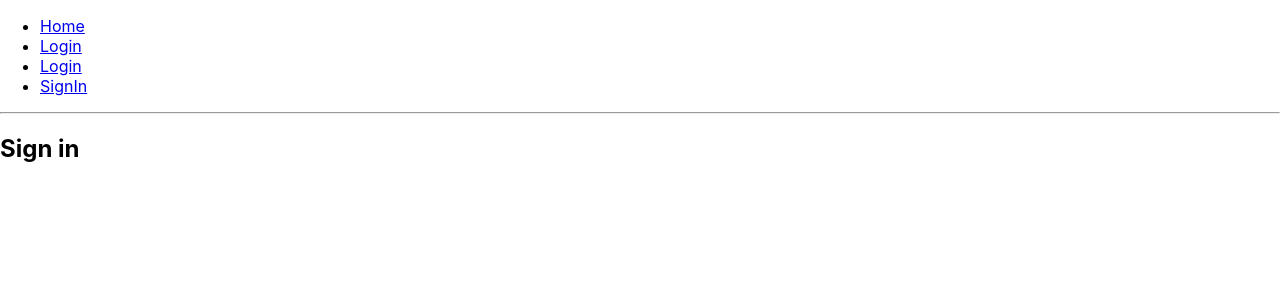
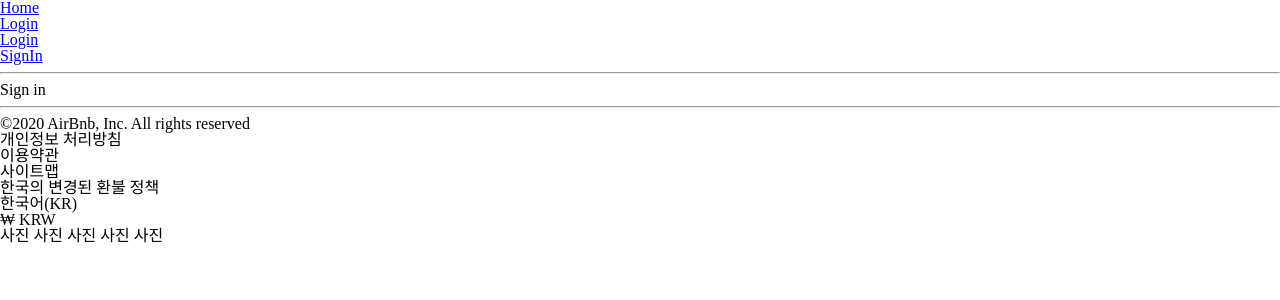
Before and after one commit to qkrwlgh91/Reactairbnb, a React (Create React App) app: page /SignIn in a window 1280 px wide. Shown: the top 300 px of the page. Built offline with nearby package versions, Linux system fonts and the light colour scheme.

Commit message:
scss standard structure setting

```diff
--- a/package.json
+++ b/package.json
@@ -6,6 +6,7 @@
     "@testing-library/jest-dom": "^4.2.4",
     "@testing-library/react": "^9.3.2",
     "@testing-library/user-event": "^7.1.2",
+    "node-sass": "^4.14.1",
     "react": "^16.13.1",
     "react-dom": "^16.13.1",
     "react-redux": "^7.2.0",
--- /dev/null
+++ b/src/components/Footer.js
@@ -0,0 +1,24 @@
+import React from "react";
+
+const Footer = () => {
+    return (
+        <div className="footerBox">
+
+                <ul>
+                    <li>&copy;2020 AirBnb, Inc. All rights reserved</li>
+                    <li>개인정보 처리방침</li>
+                    <li>이용약관 </li>
+                    <li>사이트맵 </li>
+                    <li>한국의 변경된 환불 정책</li>
+                </ul>
+
+                <ul>
+                    <li>한국어(KR)</li>
+                    <li>&#8361; KRW</li>
+                    <li>사진 사진 사진 사진 사진</li>
+                </ul>
+            </div>
+    )
+}
+
+export default Footer;
--- a/src/index.js
+++ b/src/index.js
@@ -3,6 +3,7 @@
 import './index.css';
 import Root from 'client/Root';
 import * as serviceWorker from './serviceWorker';
+import 'scss/airbnb.scss';
 
 ReactDOM.render(
   <React.StrictMode>
--- /dev/null
+++ b/src/scss/airbnb.scss
@@ -0,0 +1,2 @@
+@charset "UTF-8";
+@import "common/base";
--- /dev/null
+++ b/src/scss/common/_base.scss
@@ -0,0 +1,44 @@
+
+html, body, div, span, applet, object, iframe,
+h1, h2, h3, h4, h5, h6, p, blockquote, pre,
+a, abbr, acronym, address, big, cite, code,
+del, dfn, em, img, ins, kbd, q, s, samp,
+small, strike, strong, sub, sup, tt, var,
+b, u, i, center,
+dl, dt, dd, ol, ul, li,
+fieldset, form, label, legend,
+table, caption, tbody, tfoot, thead, tr, th, td,
+article, aside, canvas, details, embed,
+figure, figcaption, footer, header, hgroup,
+menu, nav, output, ruby, section, summary,
+time, mark, audio, video {
+  margin: 0;
+  padding: 0;
+  border: 0;
+  font-size: 100%;
+  font: inherit;
+  vertical-align: baseline;
+}
+/* HTML5 display-role reset for older browsers */
+article, aside, details, figcaption, figure,
+footer, header, hgroup, menu, nav, section {
+  display: block;
+}
+body {
+  line-height: 1;
+}
+ol, ul {
+  list-style: none;
+}
+blockquote, q {
+  quotes: none;
+}
+blockquote:before, blockquote:after,
+q:before, q:after {
+  content: '';
+  content: none;
+}
+table {
+  border-collapse: collapse;
+  border-spacing: 0;
+}
--- a/src/shared/App.js
+++ b/src/shared/App.js
@@ -2,6 +2,7 @@
 import {Route, Switch} from 'react-router-dom';
 import {Home, Login, SignIn} from "../pages";
 import Menu from "../components/Menu";
+import Footer from "../components/Footer";
 
 class App extends Component {
     render() {
@@ -14,6 +15,8 @@
                     <Route path="/Login" component={Login}/>
                 </Switch>
                 <Route path="/SignIn" component={SignIn}/>
+                <hr/>
+                <Footer/>
             </div>
         )
     }
```
Also changed, not shown: src/scss/common/_extends.js (added), src/scss/common/_mixsins.scss (added), src/scss/common/_placeholders.scss (added), src/scss/common/_variables.scss (added), 1 other file (tests, documents, lock files or other folders).
